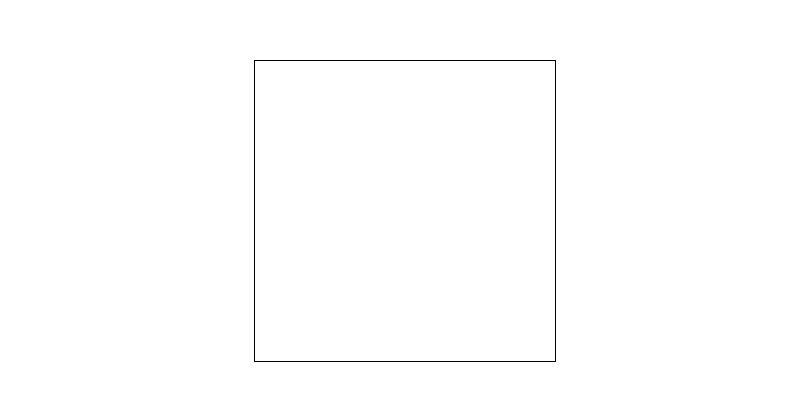
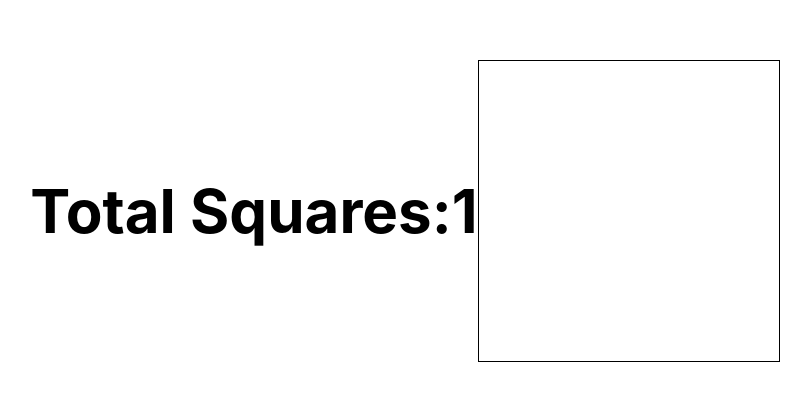
Before and after one commit to ManeeshChikoti/AdMAVIN-tasks, a React (Create React App) app: page /task5 in a window 1280 px wide. Shown: the part 189-590 px from the top of the page, without its empty margins (235-1046 px from the left). Built offline with nearby package versions, Linux system fonts and the light colour scheme.

Commit message:
Update Task5.jsx

```diff
--- a/src/reactTasks/task5/Task5.jsx
+++ b/src/reactTasks/task5/Task5.jsx
@@ -27,12 +27,15 @@ const Square=({val})=>{
 }
 export default function Task5() {
   const [isClick, setIsClick] = useState(false);
+  const[squareCount,setSquareCount]=useState(1);
   const handleClick=()=>{
     setIsClick(true);
+    setSquareCount((prev)=>prev+4);
 
   }
   return (
     <div className='Task5'>
+      <h1>Total Squares:{squareCount}</h1>
         <div onClick={handleClick} className="wrapper">
            {isClick &&<CreateSquares/>}
         </div>
```
